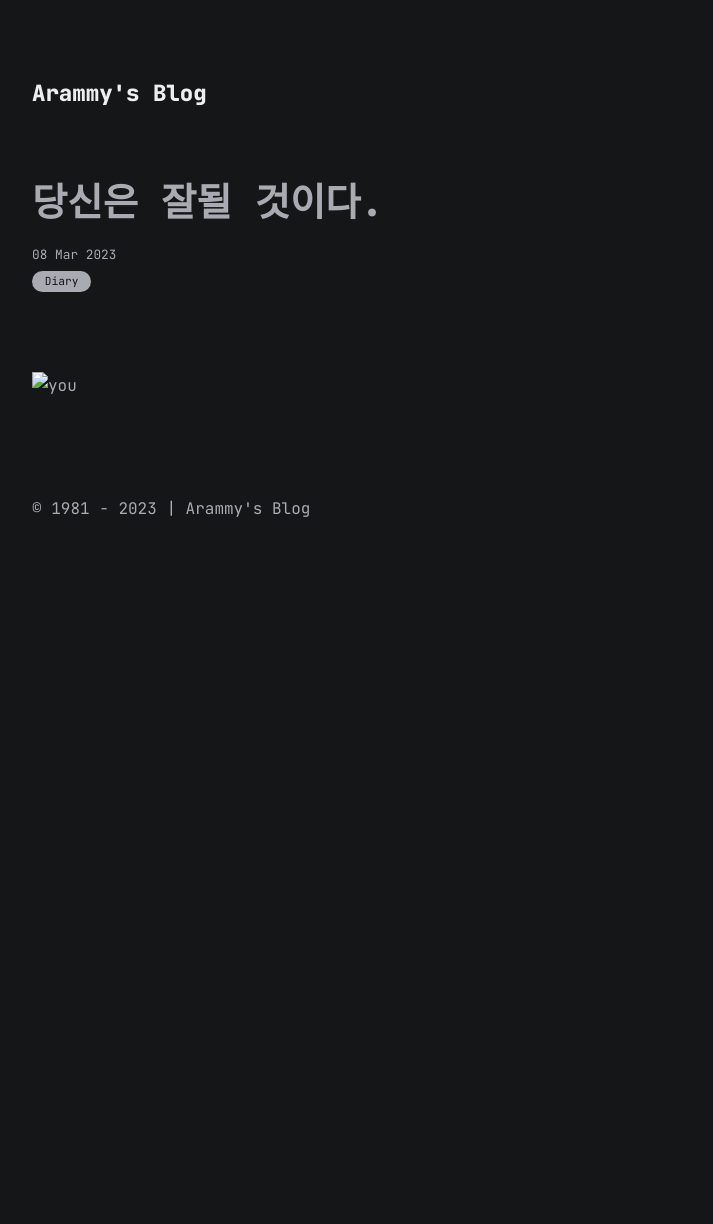
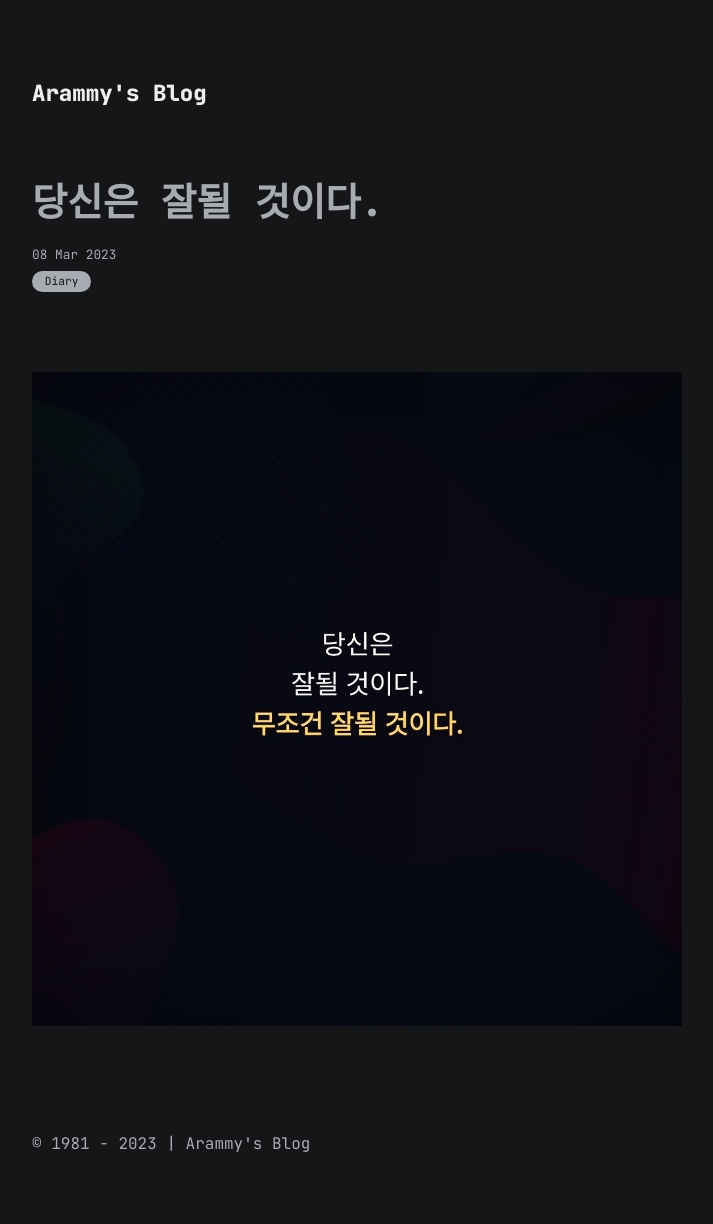
Before and after one commit to arammy/arammy.github.io, a Jekyll site: the page built from all_collections/_posts/2023-03-08-당신은 잘될 것이다.md, in a window 1280 px wide. Shown: the whole page, without its empty margins (283-996 px from the left). Built offline with Jekyll 4.4.1, drawn with Linux system fonts in a browser that asks for light colours; before the commit the page ends 900 px from its top, so only the background shows below that.

Commit message:
Branch Commit

```diff
--- a/all_collections/_posts/2023-03-08-당신은 잘될 것이다.md
+++ b/all_collections/_posts/2023-03-08-당신은 잘될 것이다.md
@@ -5,6 +5,4 @@ date: 2023-03-08
 categories: ["Diary"]
 ---
 
-
-
-![you](./assets/img/you.jpg)
+![you](/assets/img/you.jpg)
```
